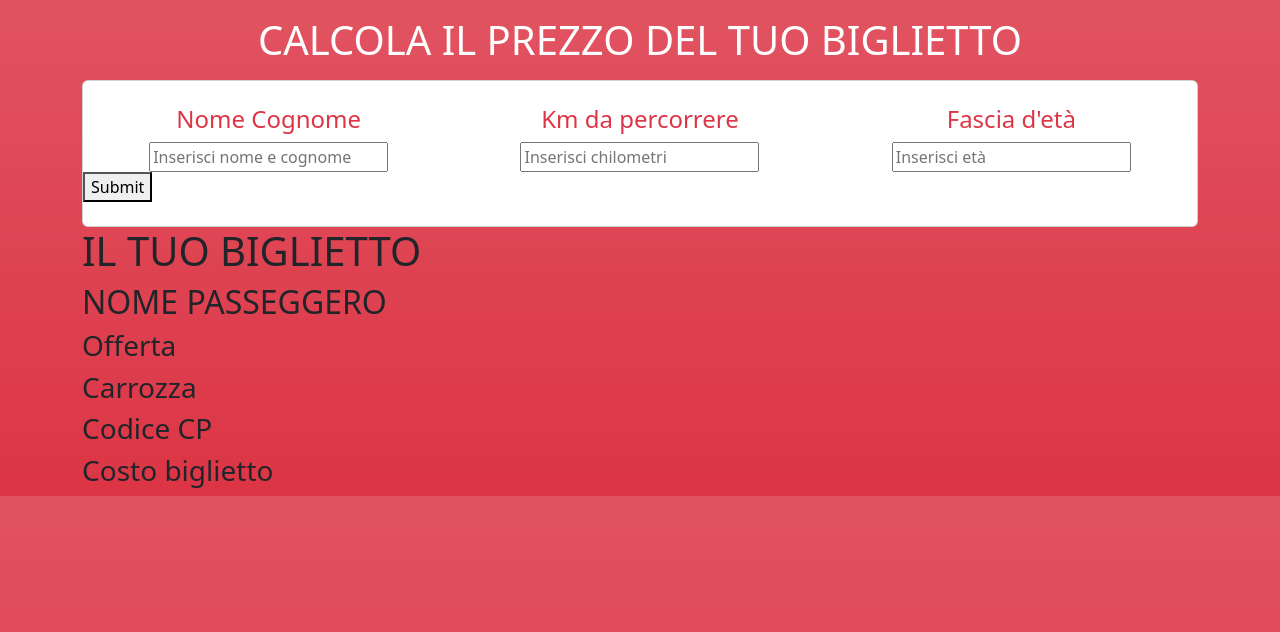
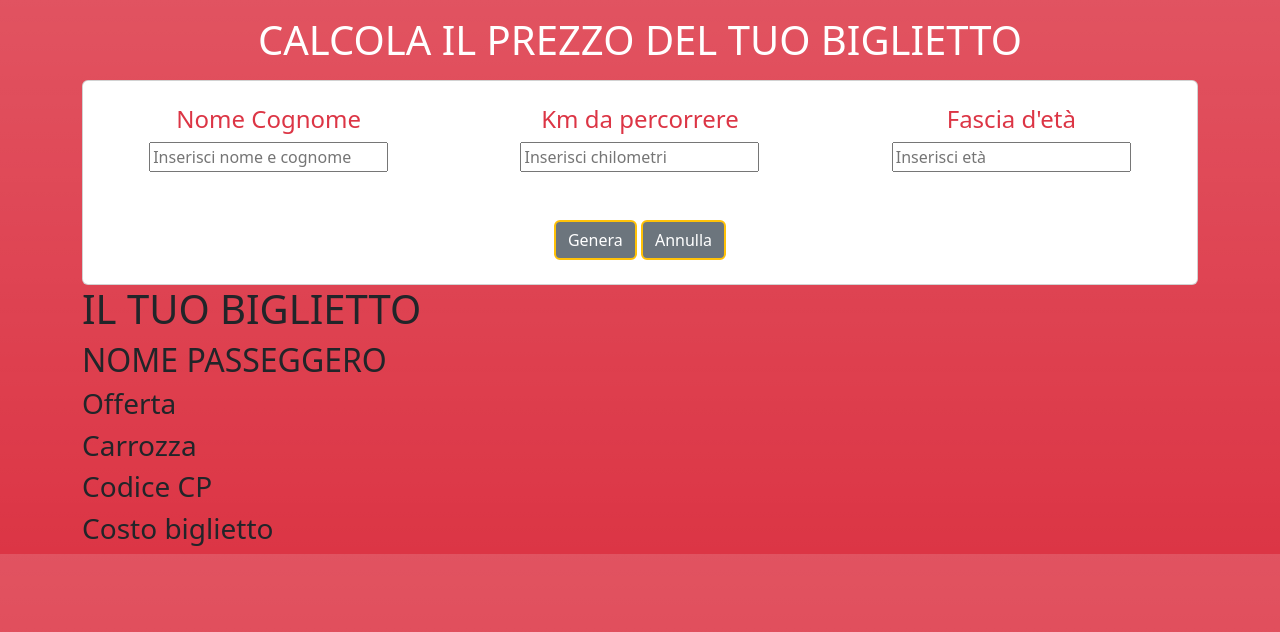
Before and after one commit to maksbernatskyy/js-biglietto-treno-form, a plain HTML site: page index.html in a window 1280 px wide. Drawn offline with nearby package versions, Linux system fonts and the light colour scheme.

Commit message:
add buttons for start code or stop the code

```diff
--- a/index.html
+++ b/index.html
@@ -36,9 +36,11 @@
                             <input id="age" type="number" placeholder="Inserisci età" required>
                         </div>
                     </div>
-                    <div>
+                    <div class="mt-5 text-center">
                         <!--Invio-->
-                        <button type="submit">Submit</button>
+                        <button class="btn btn-secondary border-warning border-2 text-white" type="submit">Genera</button>
+                        <!--Annulla-->
+                        <button class="btn btn-secondary border-warning border-2 text-white">Annulla</button>
                     </div>
                 </form>
             </div>
```
